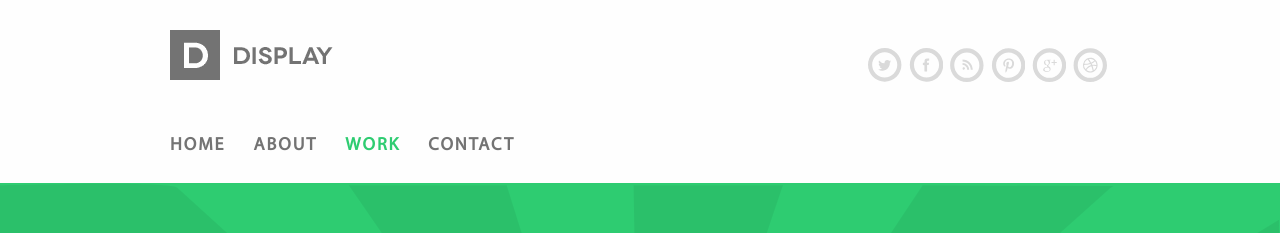
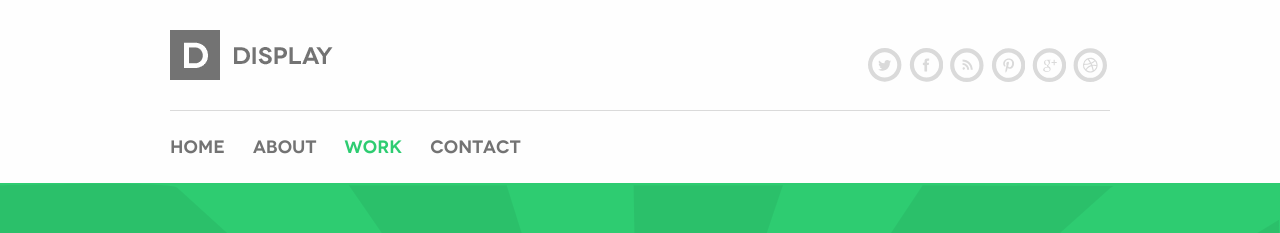
Before and after one commit to Ali-Gator/bild-studio, a React (Create React App) app: page /work in a window 1280 px wide. Shown: the top 233 px of the page. Built offline with nearby package versions, Linux system fonts and the light colour scheme.

Commit message:
fix: change menu font family

```diff
--- a/public/index.html
+++ b/public/index.html
@@ -5,7 +5,7 @@
     <link href="%PUBLIC_URL%/favicon.ico" rel="icon" />
     <meta content="width=device-width, initial-scale=1" name="viewport" />
     <meta content="Web site about Display company" name="description" />
-    <title>Display</title>
+    <title>DISPLAY</title>
   </head>
   <body>
     <noscript>You need to enable JavaScript to run this app.</noscript>
--- a/src/components/Header/header.css
+++ b/src/components/Header/header.css
@@ -70,7 +70,7 @@
     max-width: 940px;
     margin: 0 auto;
     grid-template-areas: 'logo social'
-                          'menu .';
+                          'menu menu';
     grid-template-columns: 1fr 246px;
     grid-template-rows: 110px 73px;
   }
@@ -84,4 +84,8 @@
     align-self: center;
     margin: 20px 0 0;
   }
+
+  .header__menu {
+    border-top: 1px solid #dadada;
+  }
 }
--- a/src/components/Menu/menu.css
+++ b/src/components/Menu/menu.css
@@ -67,12 +67,12 @@
 }
 
 .menu__link {
+  font-family: 'Novecento DemiBold', 'Helvetica', sans-serif;
   font-size: 18px;
   font-weight: 600;
   display: block;
   padding: 12px 24px;
   transition-duration: .25s;
-  letter-spacing: 2px;
   text-transform: uppercase;
   color: #737373;
 }
```
